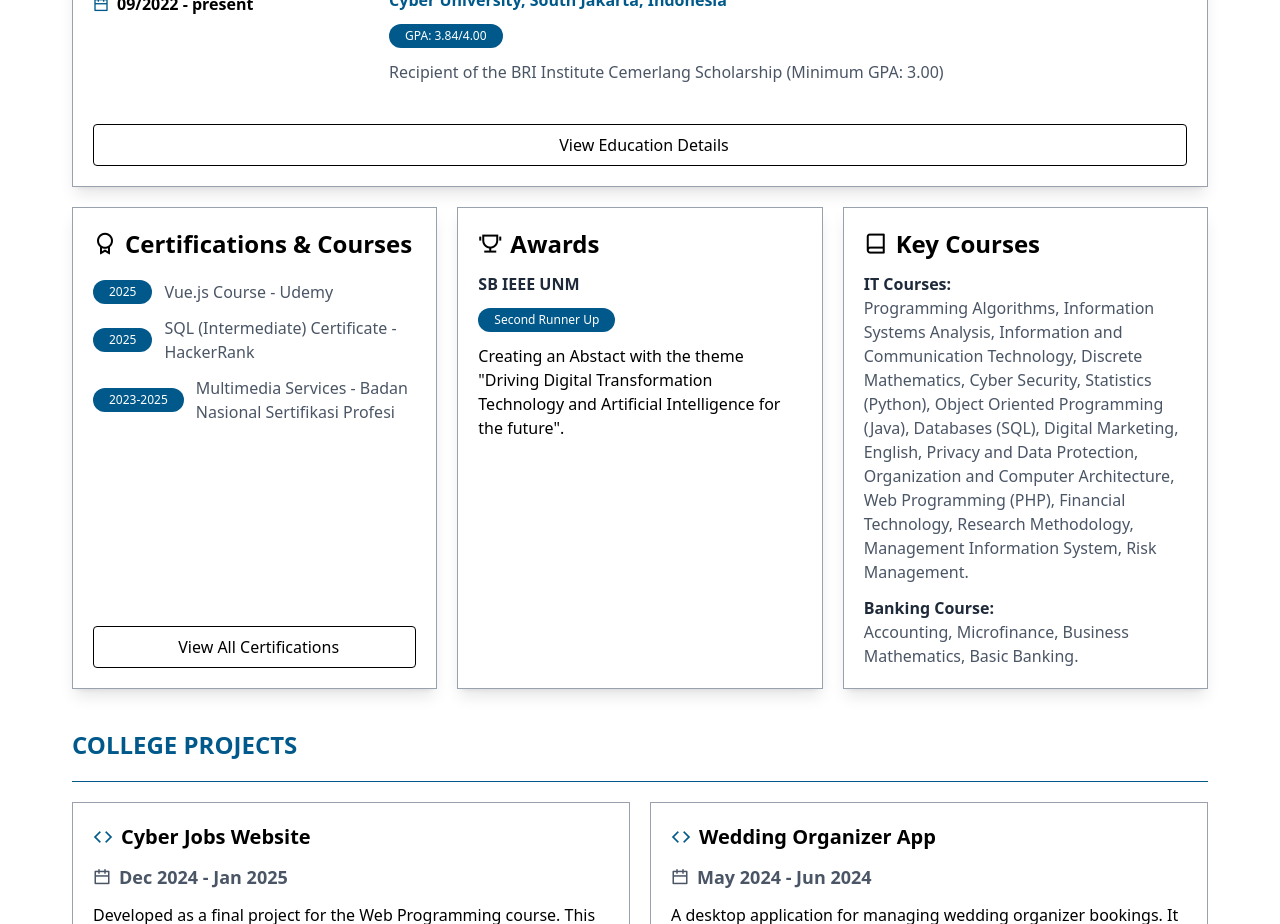
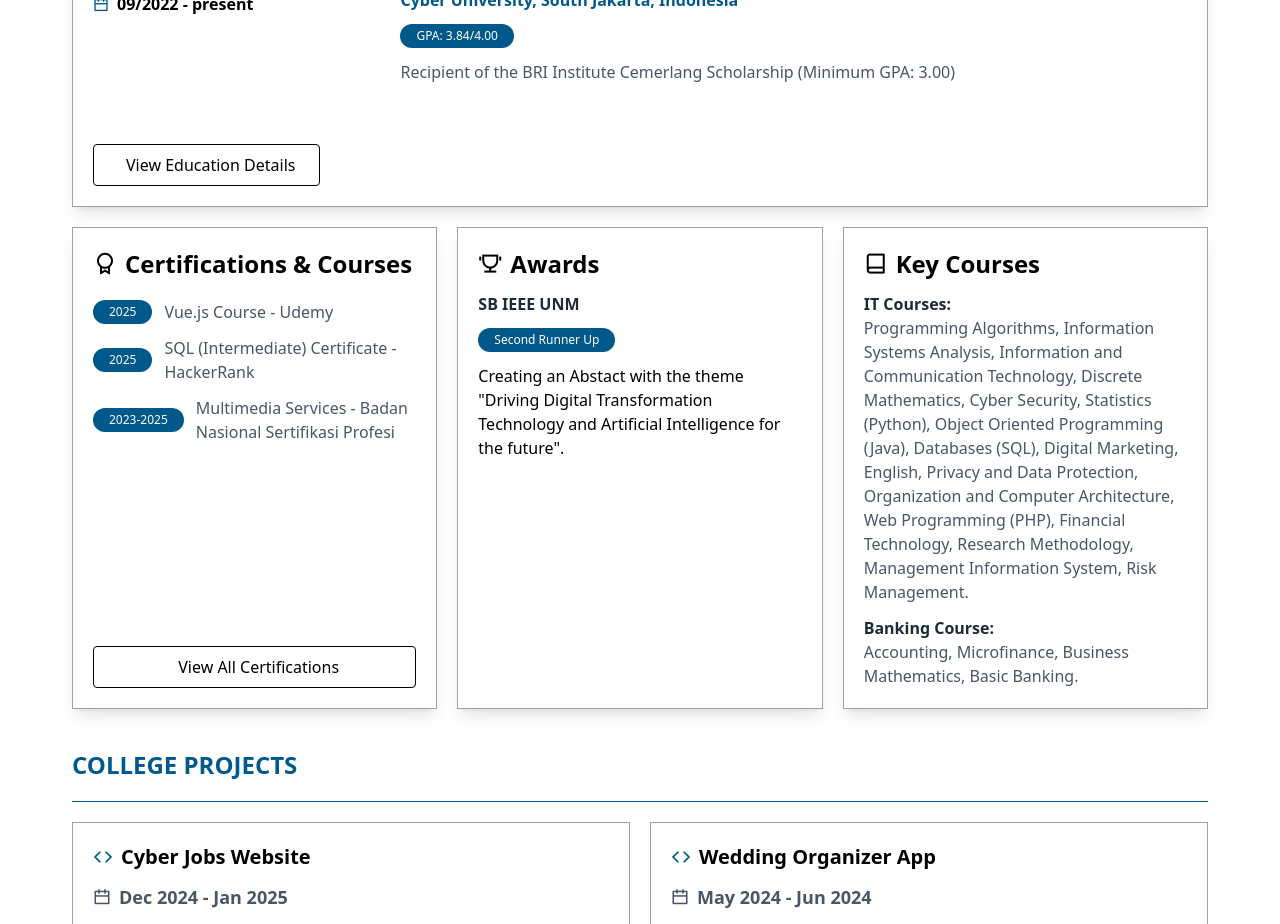
Before and after one commit to sryaerlmba/new-portfolio, a Vue app: page / in a window 1280 px wide. Shown: the part 2500-3424 px from the top of the page. Built offline with nearby package versions, Linux system fonts and the light colour scheme.

Commit message:
update button

```diff
--- a/src/components/Education.vue
+++ b/src/components/Education.vue
@@ -53,6 +53,9 @@ const button = {
               <i class="ri-calendar-line text-sky-800 text-1xl"></i>
               <p class="font-semibold text-1xl">09/2022 - present</p>
             </div>
+            <div class="mt-30">
+              <ButtonHover :text="button.education" />
+            </div>
           </div>
           <div>
             <h1 class="font-semibold text-2xl">System and Information Technology</h1>
@@ -66,9 +69,7 @@ const button = {
             </p>
           </div>
         </div>
-        <div class="mt-10">
-          <ButtonHover :text="button.education" />
-        </div>
+
       </div>
     </div>
 
--- a/src/views/HomeView.vue
+++ b/src/views/HomeView.vue
@@ -6,6 +6,7 @@ import { onMounted, onUnmounted, ref } from 'vue'
 
 const showButton = ref(false)
 
+// fungsi untuk mengecek posisi scroll
 const checkScroll = () => {
   showButton.value = window.scrollY > 300
 }
@@ -16,11 +17,14 @@ const scrollToTop = () => {
     behavior: 'smooth',
   })
 }
+// end function
 
+// kasih event listener saat komponen dimount
 onMounted(() => {
   window.addEventListener('scroll', checkScroll)
 })
 
+// buang event listener saat kkomponen di unmount
 onUnmounted(() => {
   window.removeEventListener('scroll', checkScroll)
 })
```
